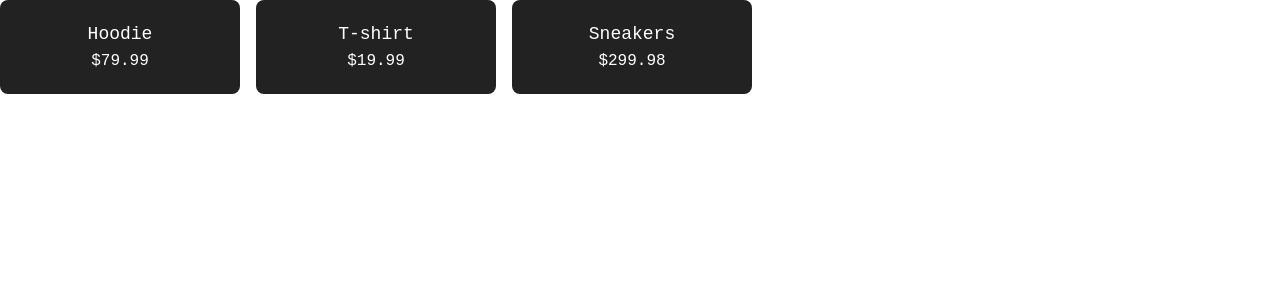
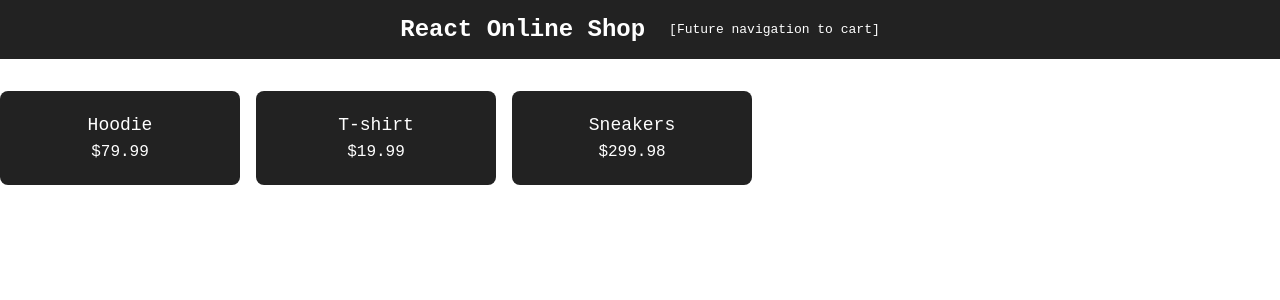
Before and after one commit to MeenS4/react-shop, a React (Vite) app: page / in a window 1280 px wide. Shown: the top 300 px of the page. Built offline with nearby package versions, Linux system fonts and the light colour scheme.

Commit message:
feat: add navbar section

```diff
--- a/src/app.tsx
+++ b/src/app.tsx
@@ -1,10 +1,13 @@
 import styles from "./app.module.scss";
 
 import { ProductCard } from "./components";
+import { Navbar } from "./sections/navbar";
 
 export const App = () => {
   return (
     <main className={styles["app"]}>
+      <Navbar />
+
       <div className={styles["app__products"]}>
         <ProductCard title="Hoodie" price={79.99} />
 
--- /dev/null
+++ b/src/sections/index.ts
@@ -0,0 +1 @@
+export * from "./navbar";
--- /dev/null
+++ b/src/sections/navbar/index.ts
@@ -0,0 +1 @@
+export * from "./navbar";
--- /dev/null
+++ b/src/sections/navbar/navbar.module.scss
@@ -0,0 +1,27 @@
+.navbar {
+  width: 100%;
+
+  padding: 16px 0px;
+
+  display: flex;
+  justify-content: center;
+  align-items: center;
+
+  gap: 24px;
+
+  color: white;
+  background-color: #222;
+
+  &__logo {
+    font-size: 24px;
+    font-weight: 600;
+  }
+
+  &__cart {
+    cursor: pointer;
+
+    &:hover {
+      text-decoration: underline;
+    }
+  }
+}
--- /dev/null
+++ b/src/sections/navbar/navbar.tsx
@@ -0,0 +1,11 @@
+import styles from "./navbar.module.scss";
+
+export const Navbar = () => {
+  return (
+    <section className={styles["navbar"]}>
+      <p className={styles["navbar__logo"]}>React Online Shop</p>
+
+      <p className={styles["navbar__cart"]}>[Future navigation to cart]</p>
+    </section>
+  );
+};
```
